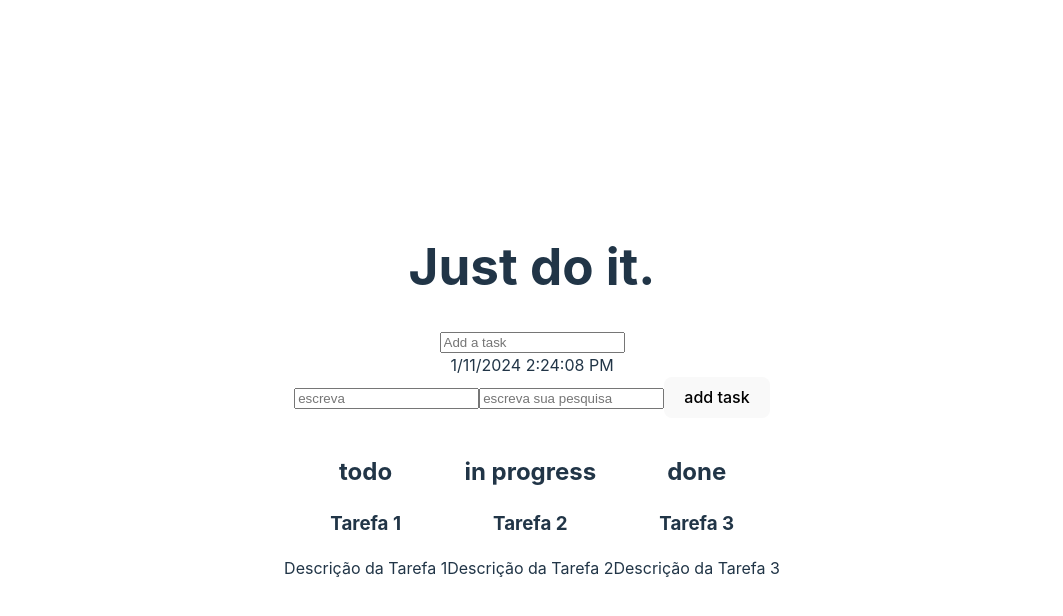
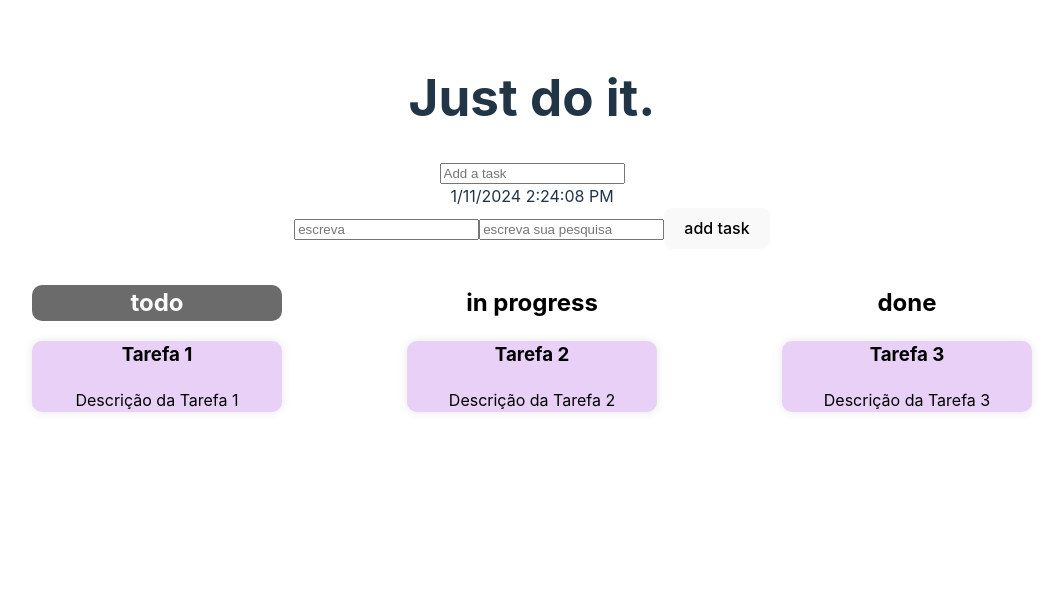
Before and after one commit to 0vitor/react-todolist, a React (Vite) app: page / in a window 1280 px wide. Shown: the top 616 px of the page, without its empty margins (108-1171 px from the left). Built offline with nearby package versions, Linux system fonts and the light colour scheme.

Commit message:
add css and move board to home

```diff
--- a/src/App.tsx
+++ b/src/App.tsx
@@ -1,7 +1,6 @@
 import "./App.css";
 import { useEffect, useState } from "react";
 import { Home } from "./pages/home";
-import { Board } from "./components/board";
 
 function App() {
   const [dataHora, setDataHora] = useState("");
@@ -32,7 +31,6 @@ function App() {
 
       <div id="lista">
        <Home />
-       <Board />
       </div>
     </div>
   );
--- a/src/components/board.tsx
+++ b/src/components/board.tsx
@@ -78,14 +78,21 @@ function Board() {
 
   return (
     <main className="board">
+
+      <div className="todo">
+        <div className="title-todo">
+          <h2>todo</h2>
+        </div>
+
         <div
+          className="todo-list"
           data-column="todo"
           onDragEnter={dragEnter}
           onDragLeave={dragLeave}
           onDragOver={allowDrop}
           onDrop={(event) => drop(event, "todo")}
         >
-        <h2>todo</h2>
+
           {tasks
             .filter((card) => card.state === "todo")
             .map((todoCard) => (
@@ -102,6 +109,7 @@ function Board() {
             ))}
         </div>
 
+      </div>
       <div
         className="in-progress"
         onDragEnter={dragEnter}
@@ -109,7 +117,10 @@ function Board() {
         onDragOver={allowDrop}
         onDrop={(event) => drop(event, "in progress")}
       >
+        <div className="title-done">
           <h2>in progress</h2>
+        </div>
+
         {tasks
           .filter((card) => card.state === "in progress")
           .map((todoCard) => (
@@ -133,7 +144,9 @@ function Board() {
         onDragOver={allowDrop}
         onDrop={(event) => drop(event, "done")}
       >
+        <div className="title-done">
           <h2>done</h2>
+        </div>
         {tasks
           .filter((card) => card.state === "done")
           .map((todoCard) => (
--- a/src/index.css
+++ b/src/index.css
@@ -5,7 +5,7 @@
 
   color-scheme: light dark;
   color: rgba(255, 255, 255, 0.87);
-  background-color: #242424;
+  background-color: #b9aee2;
 
   font-synthesis: none;
   text-rendering: optimizeLegibility;
@@ -56,14 +56,47 @@ button:focus-visible {
 }
 
 .board {
+  width: 1000px;
+  height: 500px;
   display: flex;
+  justify-content: space-between;
 }
 
 .todo {
-  background-color: #535bf2;
+  width: 25%;
+  height: 80%;
+}
+
+.title-todo {
+  color: white;
+  border-radius: 10px;
+  background-color: #6b6b6b;
+}
+
+.todo-list {
+  border-radius: 15px;
+  height: 100%;
+}
+
+.in-progress {
+  color: black;
+  width: 25%;
+  border-radius: 15px;
+  background-color: white;
+}
+
+.done {
+  color: black;
+  width: 25%;
+  border-radius: 15px;
+  background-color: white;
 }
 
 .task {
+  color: black;
+  background-color: #e8d0f7;
+  border-radius: 10px;
+  box-shadow: 0 0 10px rgba(0, 0, 0, 0.1);
   transition: all 0.3s cubic-bezier(0.4, 0.0, 0.2, 1);
 }
 
--- a/src/pages/home.tsx
+++ b/src/pages/home.tsx
@@ -1,5 +1,6 @@
 import { useState } from "react";
 import { Link } from "react-router-dom";
+import { Board } from "../components/board";
 
 interface Task {
   id: string;
@@ -64,6 +65,8 @@ function Home() {
           );
         })}
       </ul>
+
+      <Board />
     </>
   );
 }
```
Lines whose indentation alone changed are shown as unchanged.
